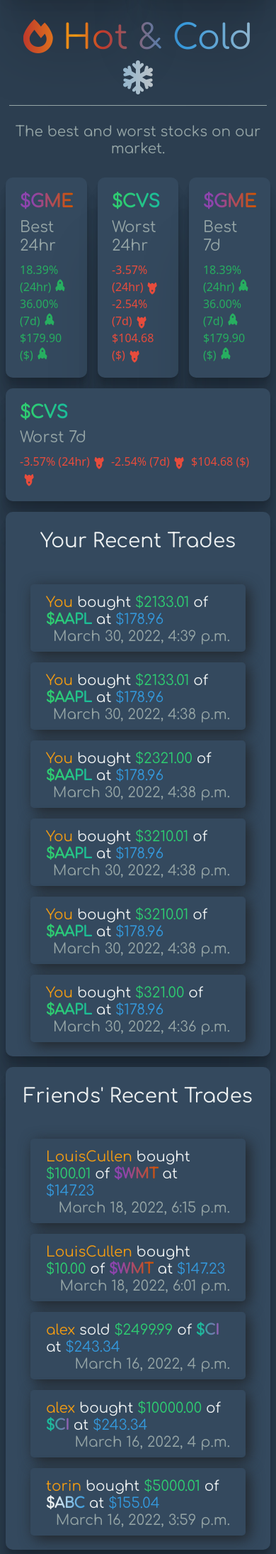
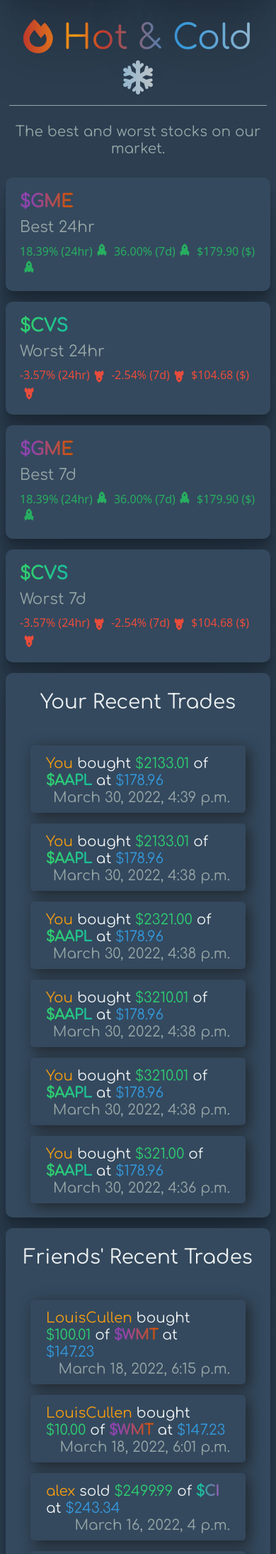
Before and after one commit to Manc-Y15/hustl.io, a Django app: page /home/ in a window 390 px wide. Shown: the part 1463-3652 px from the top of the page at 71% size. Run offline with Django 4.2, Linux system fonts and the light colour scheme; a user stored in the database is signed in; data comes from the database, SQL or seed files in the repository; both versions use the stored data as it was after the commit; some libraries are stand-ins or nearby versions.

Commit message:
fix responsive

```diff
--- a/src/templates/accounts/home.html
+++ b/src/templates/accounts/home.html
@@ -100,7 +100,7 @@
     </div>
     <div class="row" style="margin-top:15px; gap:15px;">
         {% for stock in stocks %}
-            <div class="col portfolio-info-box">
+            <div class="col-12 col-md portfolio-info-box">
                     <div class="row">
                         <div class="col">
                             <a style="text-decoration: none;" href="/trading/{{ stock.ticket }}">
```
Also changed, not shown: src/db.sqlite3.
